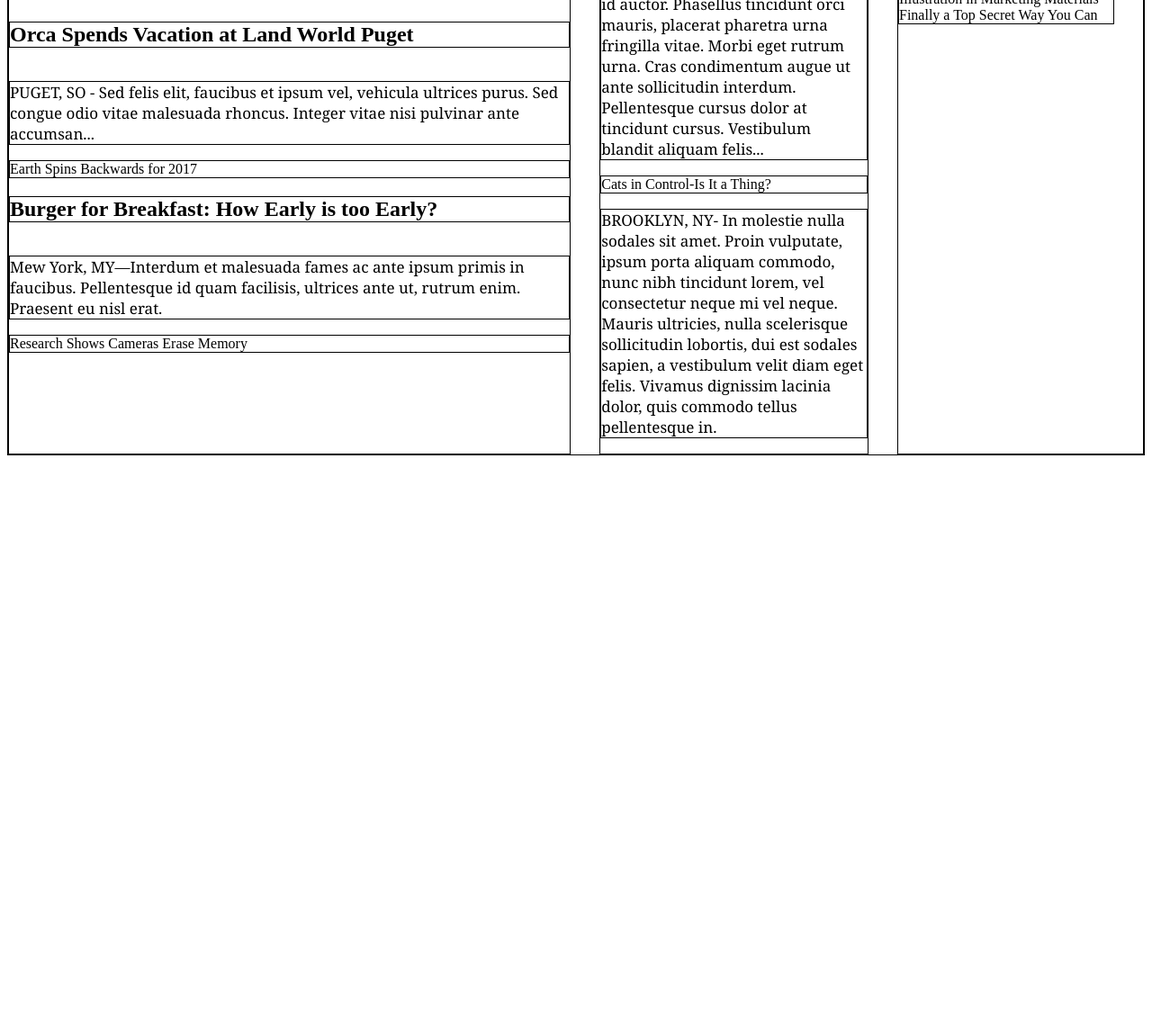
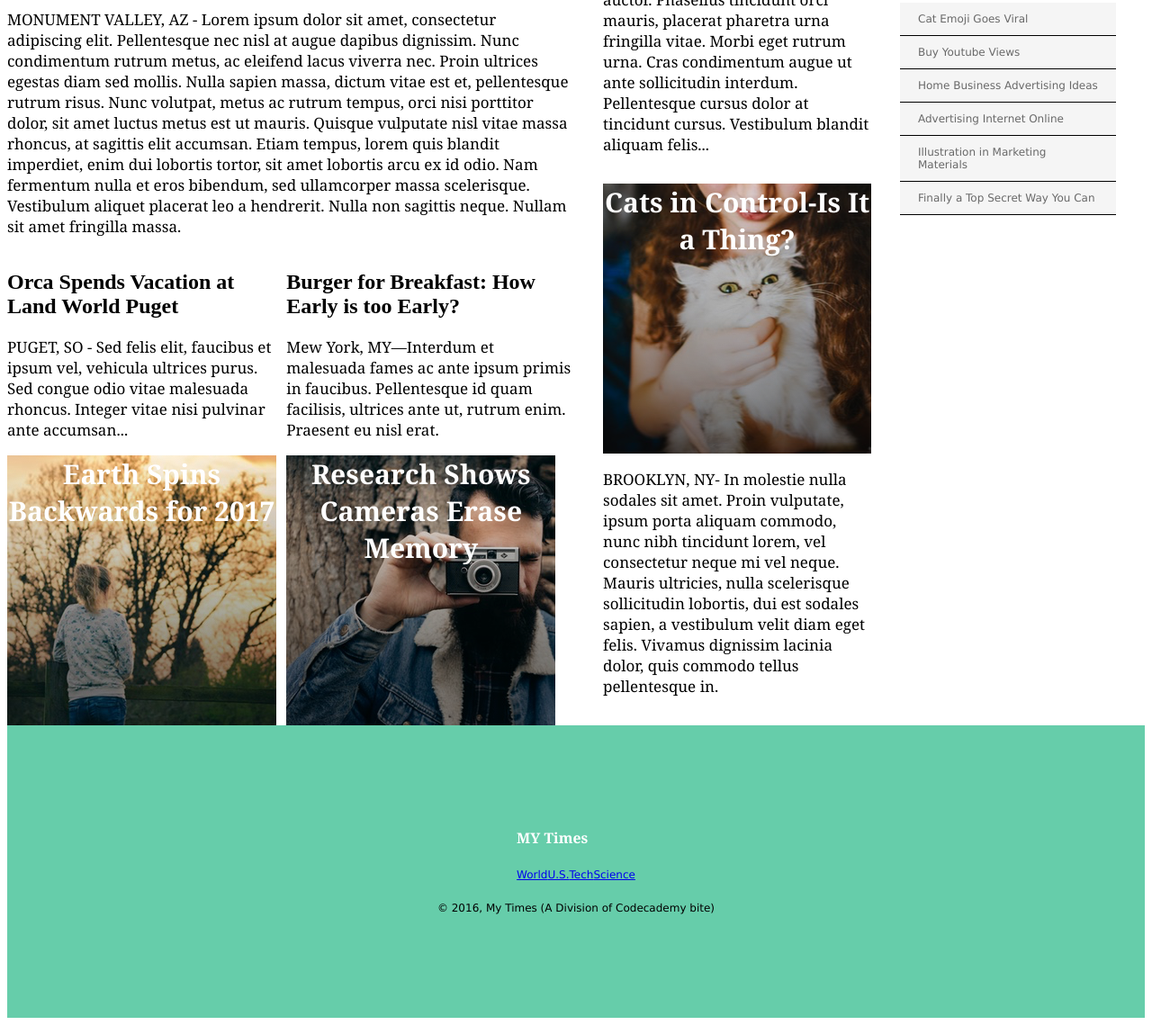
Before and after one commit to justlovgn23/MyTimes, a plain HTML site: page index.html in a window 1280 px wide. Shown: the part 431-1570 px from the top of the page at 90% size. Before the commit the page ends 945 px from the top, so only its background shows below. Drawn offline with Linux system fonts and the light colour scheme.

Commit message:
working site

```diff
--- a/index.html
+++ b/index.html
@@ -22,25 +22,31 @@
         </div>
         <div class="maincontainer">
             <div class="column large">
-                <div class="image">
+                <div class="image-content">
                     <span>Mother of Three Buys Tuna Steak at Phish Concert. Leaves,     "Feeling Funny."</span>
                 </div>
                 <p class="narrative">
                     MONUMENT VALLEY, AZ - Lorem ipsum dolor sit amet, consectetur adipiscing elit. Pellentesque nec nisl at augue dapibus dignissim. Nunc condimentum rutrum metus, ac eleifend lacus viverra nec. Proin ultrices egestas diam sed mollis. Nulla sapien massa, dictum vitae est et, pellentesque rutrum risus. Nunc volutpat, metus ac rutrum tempus, orci nisi porttitor dolor, sit amet luctus metus est ut mauris. Quisque vulputate nisl vitae massa rhoncus, at sagittis elit accumsan. Etiam tempus, lorem quis blandit imperdiet, enim dui lobortis tortor, sit amet lobortis arcu ex id odio. Nam fermentum nulla et eros bibendum, sed ullamcorper massa scelerisque. Vestibulum aliquet placerat leo a hendrerit. Nulla non sagittis neque. Nullam sit amet fringilla massa.
                 </p>
+                <div class="stories">
+                    <div class="one">
                         <h2>Orca Spends Vacation at Land World Puget</h2>
                         <p class="narrative">
                     PUGET, SO - Sed felis elit, faucibus et ipsum vel, vehicula ultrices purus. Sed congue odio vitae malesuada rhoncus. Integer vitae nisi pulvinar ante accumsan...
                         </p>
-                <div class="image">
+                        <div class="fall-cancelled-image-content">
                             <span>Earth Spins Backwards for 2017</span>
                         </div>
+                    </div>
+                    <div class="two">
                         <h2>Burger for Breakfast: How Early is too Early?</h2>
                         <p class="narrative">
                     Mew York, MY—Interdum et malesuada fames ac ante ipsum primis in faucibus. Pellentesque id quam facilisis, ultrices ante ut, rutrum enim. Praesent eu nisl erat.
                         </p>
-                <div class="image">
+                        <div class="pop-culture-image-content">
                             <span>Research Shows Cameras Erase Memory</span>
+                        </div>
+                    </div>
                 </div>
             </div>
             <div class="column medium">
@@ -50,7 +56,7 @@
                 <p class="narrative">
                     WASHINGTON DC- Donec luctus sem augue, rutrum posuere orci aliquam sed. Nam vitae aliquam lectus. Sed tempor tortor est, nec sagittis eros tincidunt sed. Morbi venenatis condimentum sem, vitae sollicitudin turpis pulvinar eget. Morbi pellentesque consectetur mi id auctor. Phasellus tincidunt orci mauris, placerat pharetra urna fringilla vitae. Morbi eget rutrum urna. Cras condimentum augue ut ante sollicitudin interdum. Pellentesque cursus dolor at tincidunt cursus. Vestibulum blandit aliquam felis...
                 </p>
-                <div class="image">
+                <div class="cat-ceo-image-content">
                     <span>Cats in Control-Is It a Thing?</span>
                 </div>
                 <p class="narrative">
@@ -59,7 +65,8 @@
             </div>
             <div class="column small">
                 <img src="resources/img-news-bite.png" />
-                <div class="news bites">
+                <div class="newsbites">
+                <h1>NEWS BITES</h1>
                 <span>Cat Emoji Goes Viral</span>
                 <span>Buy Youtube Views</span>
                 <span>Home Business Advertising Ideas</span>
@@ -67,10 +74,25 @@
                 <span>Illustration in Marketing Materials</span>
                 <span>Finally a Top Secret Way You Can</span>
                 </div>
-
+            </div>
+            </div>
+            <footer>
+                <div class="info">
+                    <span class="title">MY Times</span>
+                    <nav>
+                        <span><a href="#">World</a></span>
+                        <span><a href="#">U.S.</a></span>
+                        <span><a href="#">Tech</a></span>
+                        <span><a href="#">Science</a></span>
+                    </nav>
+                </div>
+                <div class="copyright">
+                © 2016, My Times (A Division of Codecademy bite)
                 </div>
 
-        </div>
+            </footer>
+
+
 
 
 
--- a/resources/css/style.css
+++ b/resources/css/style.css
@@ -41,9 +41,7 @@ nav {
    align-items: center;
    height: 60px;
 }
-nav ul {
 
-}
 nav li{
     padding-right: 30px;
     text-decoration: underline;
@@ -51,7 +49,6 @@ nav li{
 .maincontainer {
     display: flex;
 }
-
 
 .column.large{
     width: 630px;
@@ -84,10 +81,90 @@ nav li{
     font-size: 17px;
     color: black;
 }
-span.image{
+.image-content, .fall-cancelled-image-content, .pop-culture-image-content, .cat-ceo-image-content{
+    font-family: Georgia;
+    font-weight: bold;
+    font-size: 30px;
+    color: white;
+
+}
+.image-content{
+    background-image: url(/resources/img-story-main.png);
+    width: 630px;
+    margin-top: 0;
+    font-size: 40px;
+    text-align: left;
+    height: 300px;
+}
+
+.fall-cancelled-image-content{
+    background-image: url(/resources/Fall.png);
+    height: 300px;
+    margin-top: 15px;
+    text-align: center;
+    width: 299px;
+}
+
+.pop-culture-image-content{
+    background-image: url(/resources/camera.png);
+    height: 300px;
+    margin-top: 15px;
+    text-align: center;
+    width: 299px;
+}
+
+.cat-ceo-image-content {
+    background-image: url(/resources/Cat-Ceo.png);
+    height: 300px;
+    margin-top: 15px;
+    text-align: center;
+}
+
+.stories {
+    display: flex;
+
+}
+.newsbites{
+    display: flex;
+    flex-direction: column;
+    margin: 0px;
 
 }
 
-div, p, h2{
-    border: 1px solid black;
+.newsbites h1{
+    font-size: 16px;
+    font-weight: bold;
+    margin-bottom: 41px;
+    text-align: center;
 }
+
+.newsbites span{
+    border-bottom: 1px solid black;
+    background-color: WhiteSmoke;
+    font-family: Verdana;
+    font-size: 12px;
+    color: DimGray;
+    padding: 11px 20px;
+}
+
+footer{
+    display: flex;
+    align-items: center;
+    justify-content: center;
+    flex-direction: column;
+    width: 100%;
+    height: 325px;
+    background-color: mediumaquamarine;
+    margin: auto;
+    font-family: Verdana;
+    font-size: 12px;
+    flex-direction: column;
+
+}
+
+.title{
+    font-family: Georgia;
+    font-size: 16px;
+    font-weight: bold;
+    color: white;
+}
```
Also changed, not shown: resources/Cat-Ceo.png (added), resources/Fall.png (added), resources/camera.png (added), resources/img-story-main.png (added). Lines whose indentation alone changed are shown as unchanged.
